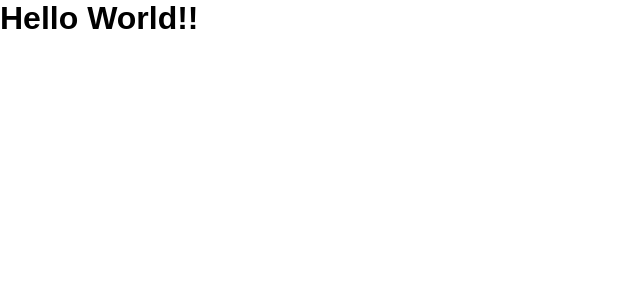
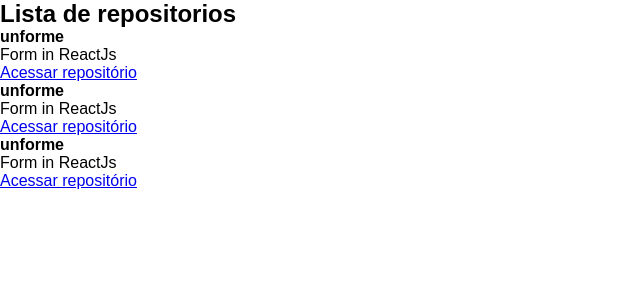
Before and after one commit to OliverioJunior/githubExplore, a React app: page / in a window 1280 px wide. Shown: the top 300 px of the page, without its empty margins (0-640 px from the left). Built offline with nearby package versions, Linux system fonts and the light colour scheme.

Commit message:
Criando primeiro component

```diff
--- a/src/App.jsx
+++ b/src/App.jsx
@@ -1,6 +1,7 @@
 import React from 'react';
+import { RepositoryList } from './components/RepositoryList';
 import './style/global.scss';
 
 export function App() {
-  return <h1>Hello World!!</h1>;
+  return (<RepositoryList />);
 }
--- /dev/null
+++ b/src/components/RepositoryList.jsx
@@ -0,0 +1,34 @@
+export function RepositoryList() {
+  return (
+    <section className="repository-list">
+      <h1>Lista de repositorios</h1>
+
+      <ul>
+        <li>
+          <strong>unforme</strong>
+          <p>Form in ReactJs</p>
+
+          <a href='#'>
+            Acessar repositório
+          </a>
+        </li>
+        <li>
+          <strong>unforme</strong>
+          <p>Form in ReactJs</p>
+
+          <a href='#'>
+            Acessar repositório
+          </a>
+        </li>
+        <li>
+          <strong>unforme</strong>
+          <p>Form in ReactJs</p>
+
+          <a href='#'>
+            Acessar repositório
+          </a>
+        </li>
+      </ul>
+    </section>
+  );
+}
--- a/src/style/global.scss
+++ b/src/style/global.scss
@@ -5,5 +5,5 @@
 }
 
 body {
-  font-family: Arial, Helvetica, sans-serif;
+  font: 1rem Arial, Helvetica, sans-serif;
 }
```
